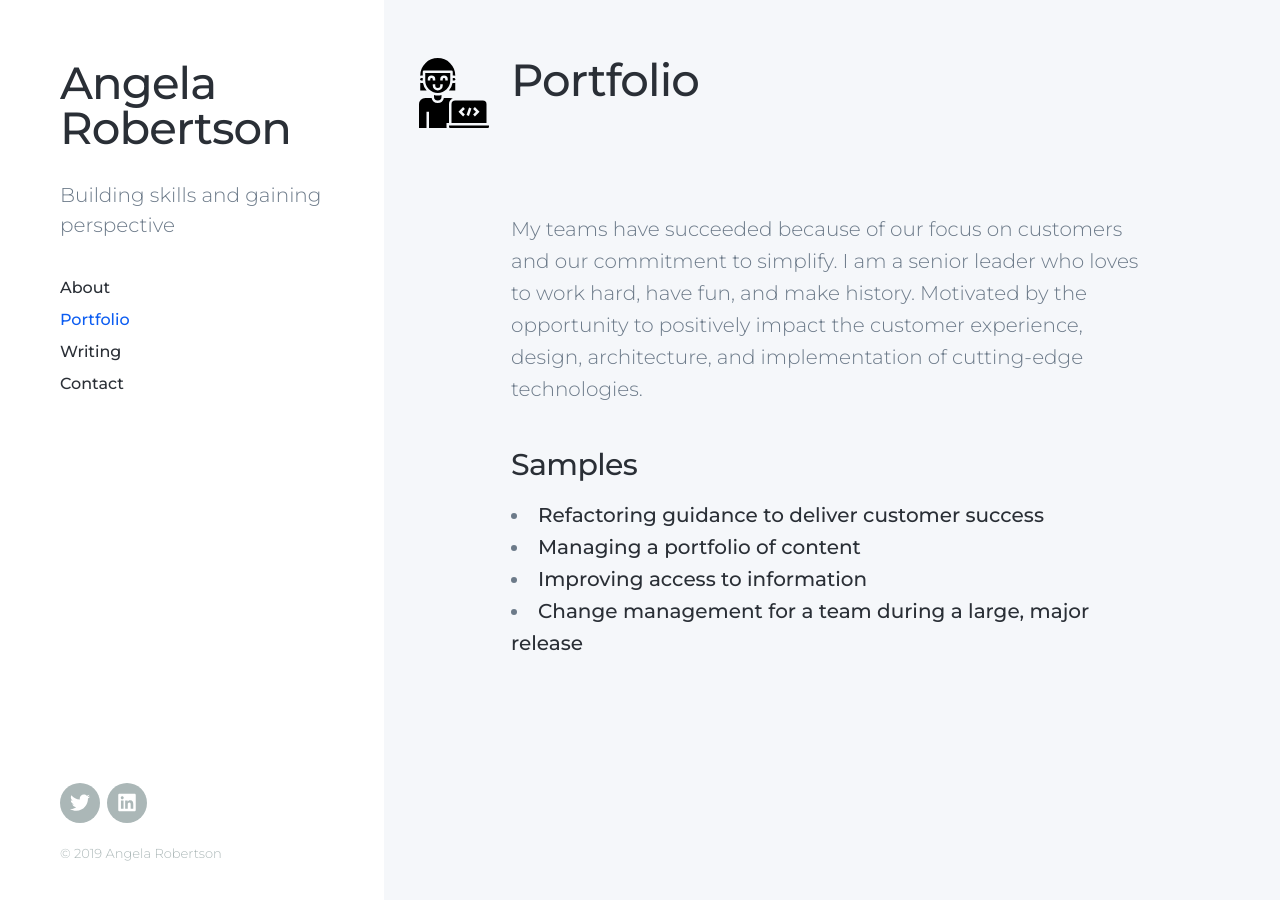
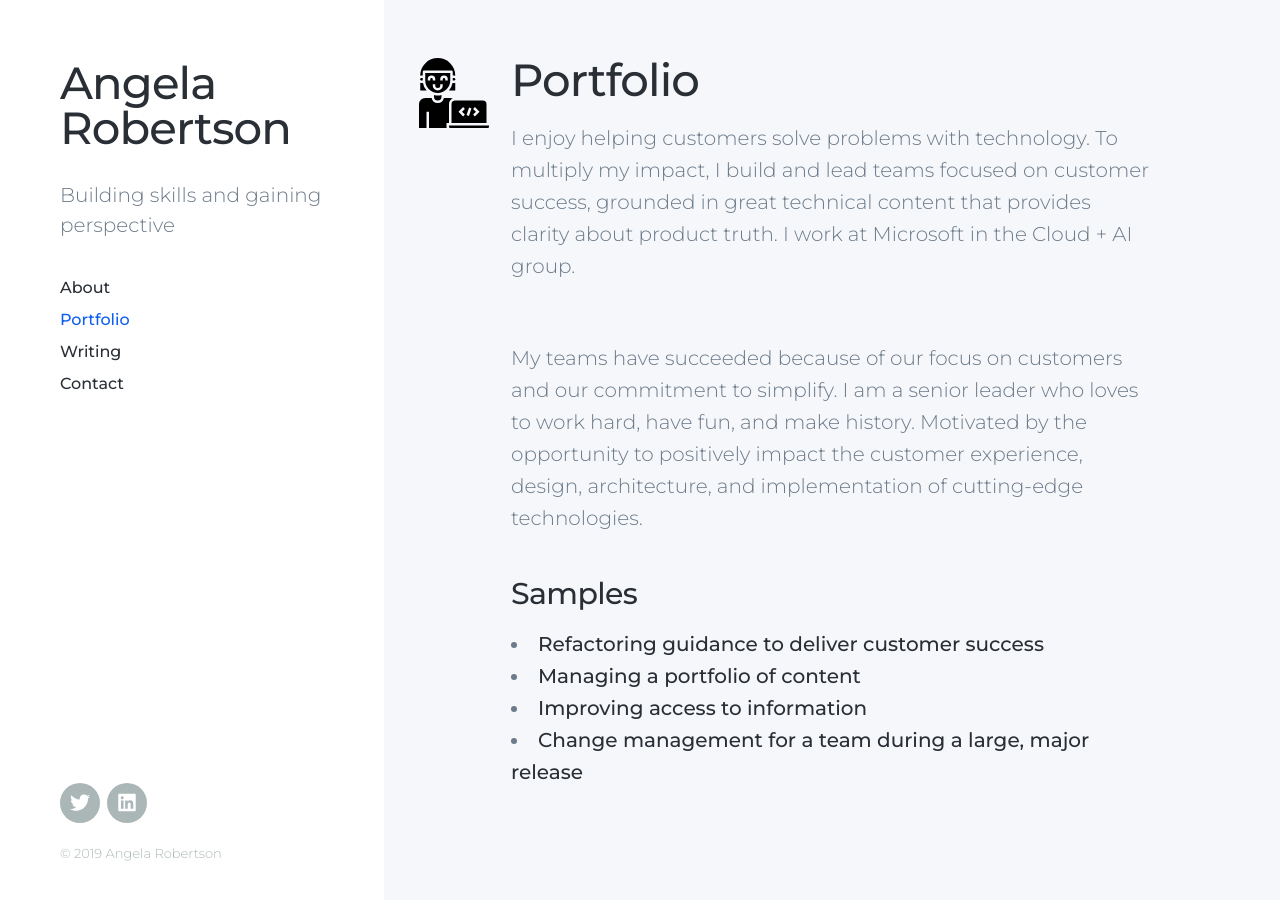
Before and after one commit to arob98/arob98.github.io, a Jekyll site: the page built from _pages/portfolio.md, in a window 1280 px wide and 900 px high. Built offline with Jekyll 4.4.1, drawn with Linux system fonts in a browser that asks for light colours; nearby versions of some CDN libraries.

Commit message:
Fix spacing issue

```diff
--- a/_pages/portfolio.md
+++ b/_pages/portfolio.md
@@ -1,5 +1,6 @@
 ---
 title: Portfolio
+subtitle: I enjoy helping customers solve problems with technology. To multiply my impact, I build and lead teams focused on customer success, grounded in great technical content that provides clarity about product truth. I work at Microsoft in the Cloud + AI group.
 featured_image: /images/developer.svg
 ---
 My teams have succeeded because of our focus on customers and our commitment to simplify. I am a senior leader who loves to work hard, have fun, and make history. Motivated by the opportunity to positively impact the customer experience, design, architecture, and implementation of cutting-edge technologies.
```
Also changed, not shown: _pages/about.md (+1 -5 lines).
